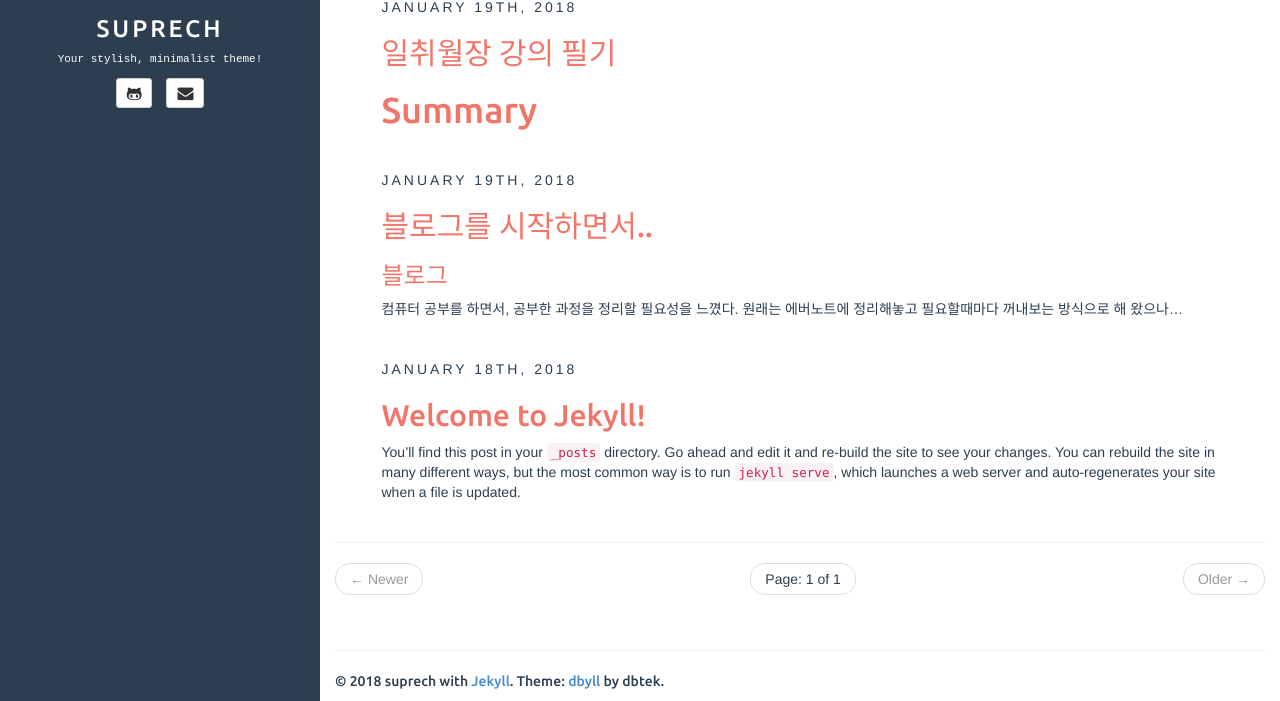
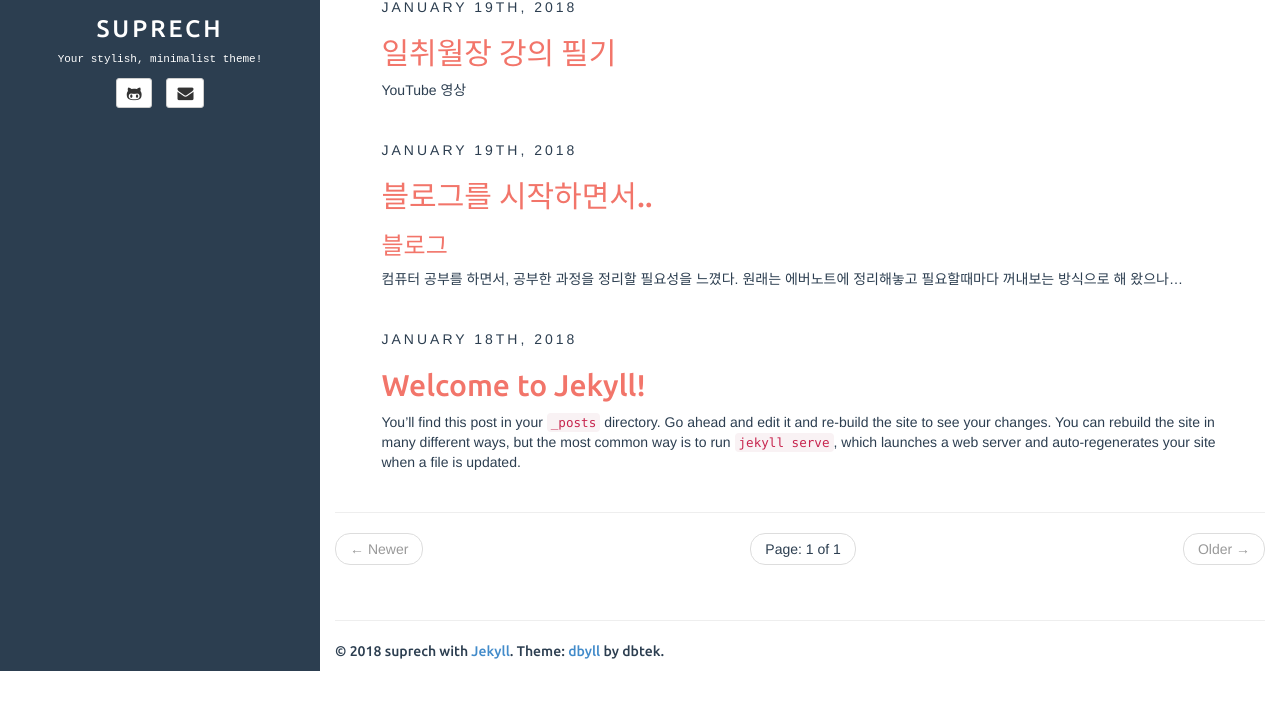
Before and after one commit to suprech/suprech.github.com, a Jekyll site: the page built from index.html, in a window 1280 px wide and 983 px high, cut to the strip 282-983 px from the top of the window. Built offline with Jekyll 4.4.1, drawn with Linux system fonts in a browser that asks for light colours; the list of posts is cut into pages by our own code.

Commit message:
update post

```diff
--- a/_posts/2018-01-19-book01.markdown
+++ b/_posts/2018-01-19-book01.markdown
@@ -7,8 +7,8 @@ tags: motivation
 comments: true
 ---
 
-Summary
-===
+
+[YouTube 영상](https://www.youtube.com/watch?v=n9X4YMaRfBg)
 
 ### 반성 -> 계획 -> 실행
 * 문제점이 있으면 반성을 하고, 이를 극복하기 위해 해결책을 생각해 내야한다. 그리고 그 계획을 바탕으로 실행에 옮겨 문제점을 극복해야한다.
```
